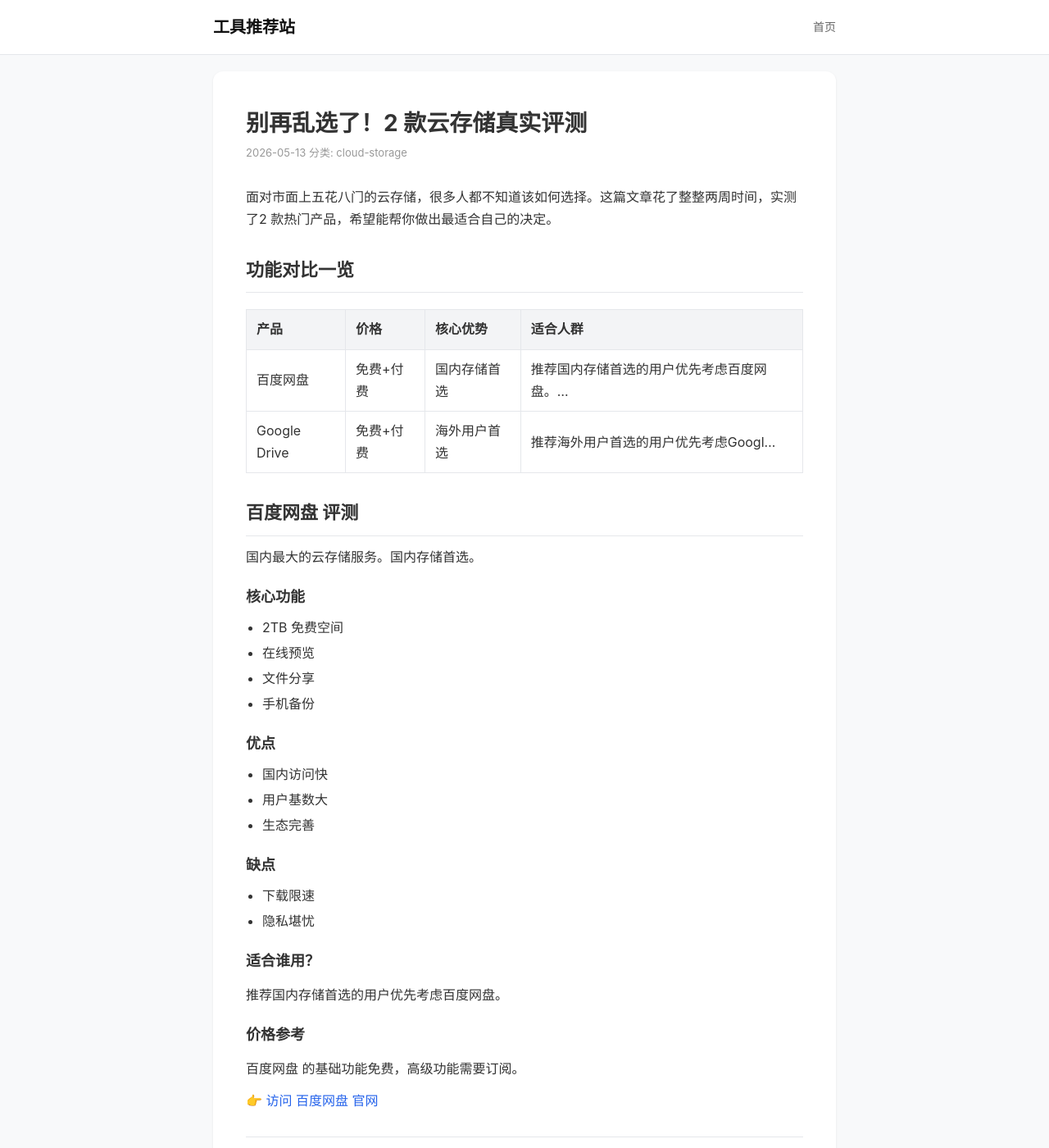
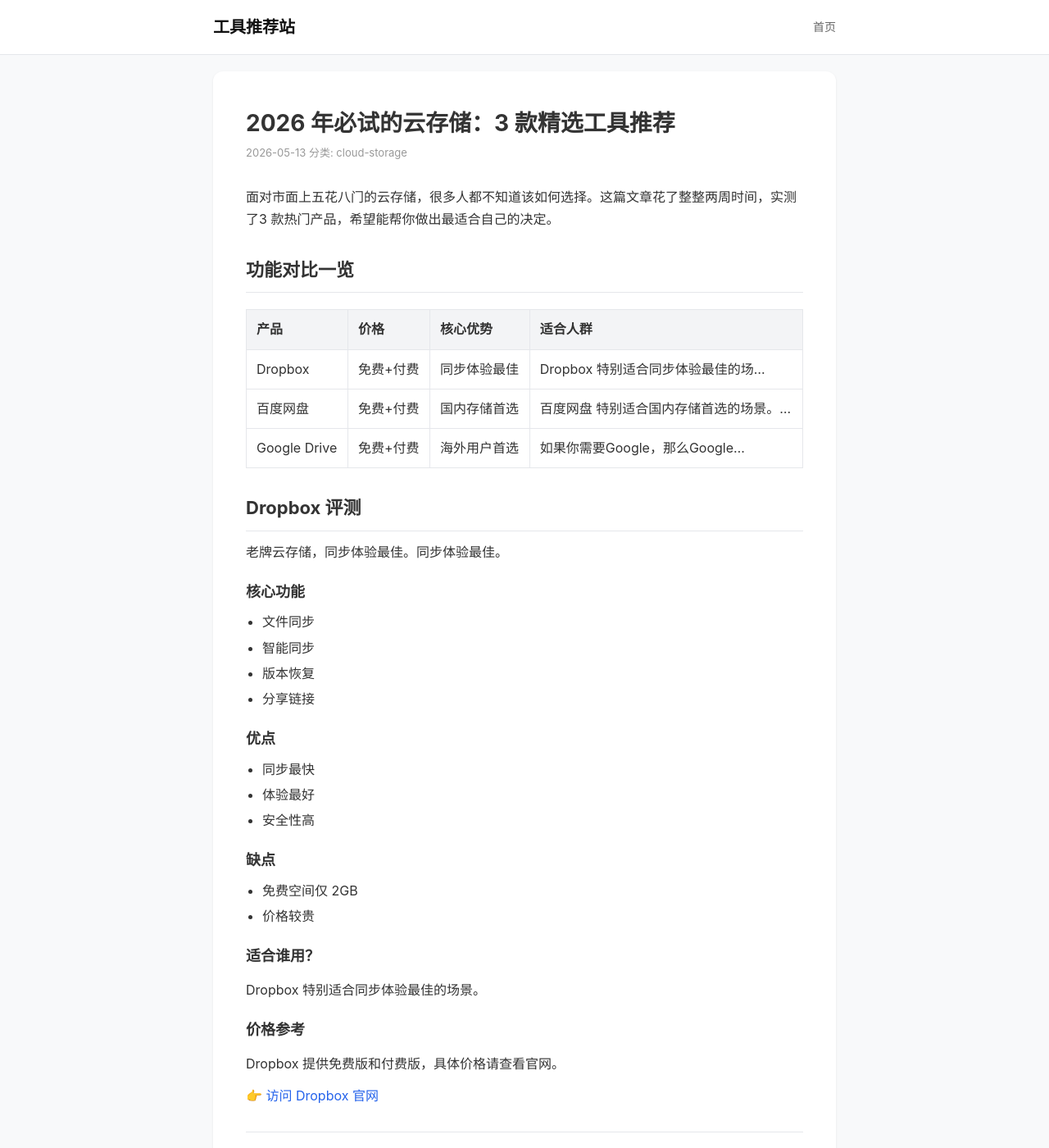
Before and after one commit to fangke192/affiliate-site, a Jekyll site: the page built from _posts/2026-05-14-cloud-storage-review.md, in a window 1280 px wide and 1400 px high. Shown: the whole window at 82% size. Built offline with Jekyll 4.4.1, drawn with Linux system fonts in a browser that asks for light colours; some of the changed text lies outside the part shown.

Commit message:
Update workflow and generator, regenerate posts

```diff
--- a/_posts/2026-05-14-cloud-storage-review.md
+++ b/_posts/2026-05-14-cloud-storage-review.md
@@ -1,21 +1,56 @@
 ---
 layout: post
-title: "别再乱选了！2 款云存储真实评测"
-date: 2026-05-14 02:38:46 +0800
+title: "2026 年必试的云存储：3 款精选工具推荐"
+date: 2026-05-14 02:52:52 +0800
 categories: [cloud-storage]
-excerpt: "面对市面上五花八门的云存储，很多人都不知道该如何选择。这篇文章花了整整两周时间，实测了2 款热门产品，希望能帮你做出最适合自己的决定。..."
+excerpt: "面对市面上五花八门的云存储，很多人都不知道该如何选择。这篇文章花了整整两周时间，实测了3 款热门产品，希望能帮你做出最适合自己的决定。..."
 ---
 
-面对市面上五花八门的云存储，很多人都不知道该如何选择。这篇文章花了整整两周时间，实测了2 款热门产品，希望能帮你做出最适合自己的决定。
+面对市面上五花八门的云存储，很多人都不知道该如何选择。这篇文章花了整整两周时间，实测了3 款热门产品，希望能帮你做出最适合自己的决定。
 
 
 ## 功能对比一览
 
 | 产品 | 价格 | 核心优势 | 适合人群 |
 |------|------|---------|---------|
-| 百度网盘 | 免费+付费 | 国内存储首选 | 推荐国内存储首选的用户优先考虑百度网盘。...
-| Google Drive | 免费+付费 | 海外用户首选 | 推荐海外用户首选的用户优先考虑Googl...
+| Dropbox | 免费+付费 | 同步体验最佳 | Dropbox 特别适合同步体验最佳的场...
+| 百度网盘 | 免费+付费 | 国内存储首选 | 百度网盘 特别适合国内存储首选的场景。...
+| Google Drive | 免费+付费 | 海外用户首选 | 如果你需要Google，那么Google...
 
+
+## Dropbox 评测
+
+老牌云存储，同步体验最佳。同步体验最佳。
+
+### 核心功能
+
+- 文件同步
+- 智能同步
+- 版本恢复
+- 分享链接
+
+### 优点
+
+- 同步最快
+- 体验最好
+- 安全性高
+
+### 缺点
+
+- 免费空间仅 2GB
+- 价格较贵
+
+### 适合谁用？
+
+Dropbox 特别适合同步体验最佳的场景。
+
+### 价格参考
+
+Dropbox 提供免费版和付费版，具体价格请查看官网。
+
+[👉 访问 Dropbox 官网](https://www.google.com/search?q=dropbox)
+
+---
 
 ## 百度网盘 评测
 
@@ -41,11 +76,11 @@ excerpt: "面对市面上五花八门的云存储，很多人都不知道该如
 
 ### 适合谁用？
 
-推荐国内存储首选的用户优先考虑百度网盘。
+百度网盘 特别适合国内存储首选的场景。
 
 ### 价格参考
 
-百度网盘 的基础功能免费，高级功能需要订阅。
+百度网盘 提供免费版和付费版，具体价格请查看官网。
 
 [👉 访问 百度网盘 官网](https://www.google.com/search?q=baidu-pan)
 
@@ -75,7 +110,7 @@ excerpt: "面对市面上五花八门的云存储，很多人都不知道该如
 
 ### 适合谁用？
 
-推荐海外用户首选的用户优先考虑Google Drive。
+如果你需要Google，那么Google Drive是个好选择。
 
 ### 价格参考
 
@@ -84,7 +119,7 @@ Google Drive 提供免费版和付费版，具体价格请查看官网。
 [👉 访问 Google Drive 官网](https://www.google.com/search?q=google-drive)
 
 
-以上就是本次云存储的全部评测内容。选择工具最重要的是符合自己的实际需求，没有最好的，只有最适合的。希望这篇文章能帮到你。
+工具只是手段，效率才是目的。选一个顺手的云存储就开始行动吧！如果你有其他推荐，欢迎在评论区分享。
 
 
 ---
--- a/scripts/generate_posts.py
+++ b/scripts/generate_posts.py
@@ -13,7 +13,7 @@ from string import Template
 
 ROOT = Path(__file__).resolve().parent.parent
 TEMPLATE_DIR = ROOT / "scripts" / "templates"
-OUTPUT_DIR = ROOT / "site" / "_posts"
+OUTPUT_DIR = ROOT / "_posts"
 
 # ---------- 产品数据 ----------
 # 品类列表，每类包含多个产品
```
Also changed, not shown: .github/workflows/deploy.yml.
